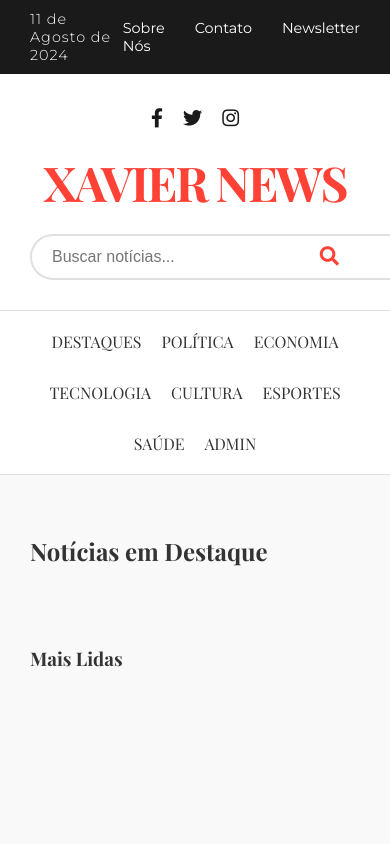
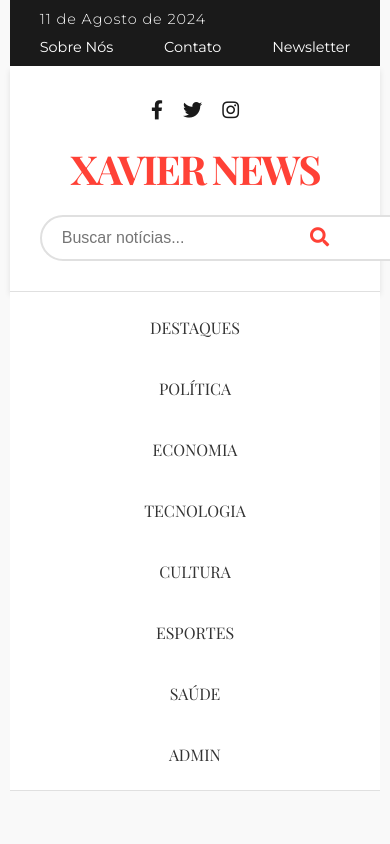
Before and after one commit to Bolinhadev/xavier-noticias, a React (Create React App) app: page / in a window 390 px wide. Shown: the top 844 px of the page. Built offline with nearby package versions, Linux system fonts and the light colour scheme.

Commit message:
Update styles.css

```diff
--- a/src/styles.css
+++ b/src/styles.css
@@ -424,3 +424,101 @@ nav {
   .news-card {
     animation: slideInFromLeft 0.5s ease-out;
   }
+/* styles.css */
+@import url('https://fonts.googleapis.com/css2?family=Playfair+Display:wght@400;700&family=Montserrat:wght@300;400;500;600&display=swap');
+
+/* ... (manter o CSS existente) ... */
+
+@media (max-width: 1200px) {
+  .app {
+    max-width: 95%;
+  }
+
+  .main-content {
+    grid-template-columns: 1.5fr 1fr;
+  }
+}
+
+@media (max-width: 992px) {
+  .main-content {
+    grid-template-columns: 1fr;
+  }
+
+  .news-grid {
+    grid-template-columns: repeat(auto-fill, minmax(250px, 1fr));
+  }
+}
+
+@media (max-width: 768px) {
+  .main-content {
+    grid-template-columns: 1fr;
+  }
+
+  .header-content {
+    flex-direction: column;
+    gap: 20px;
+  }
+
+  .nav-list {
+    flex-wrap: wrap;
+    gap: 20px;
+  }
+
+  .search-container {
+    width: 100%;
+  }
+
+  .top-bar {
+    flex-direction: column;
+    align-items: flex-start;
+    gap: 10px;
+  }
+
+  .top-links {
+    width: 100%;
+    justify-content: space-between;
+  }
+
+  .logo {
+    font-size: 2.5em;
+  }
+}
+
+@media (max-width: 576px) {
+  .news-grid {
+    grid-template-columns: 1fr;
+  }
+
+  .news-card {
+    max-width: 100%;
+  }
+
+  .header-content {
+    text-align: center;
+  }
+
+  .social-links {
+    justify-content: center;
+  }
+
+  .nav-list {
+    flex-direction: column;
+    align-items: center;
+  }
+
+  .nav-item {
+    width: 100%;
+    text-align: center;
+    padding: 10px 0;
+  }
+
+  .admin-panel, .login-form, .news-detail {
+    padding: 20px;
+  }
+
+  .button {
+    width: 100%;
+  }
+}
+
+/* ... (manter o restante do CSS existente) ... */
```
